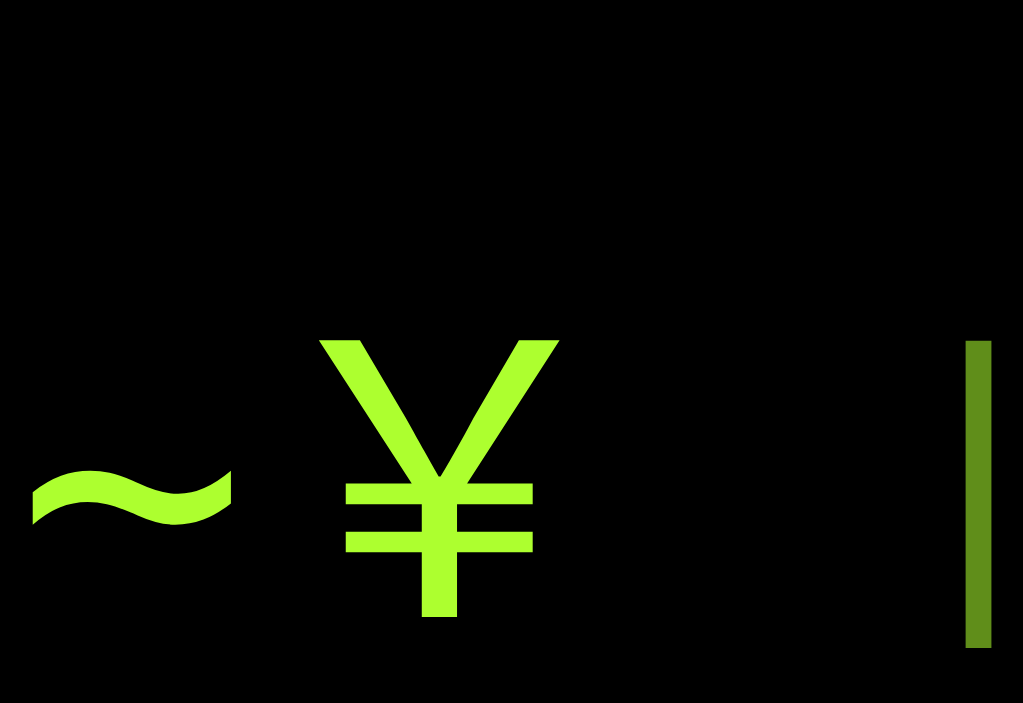
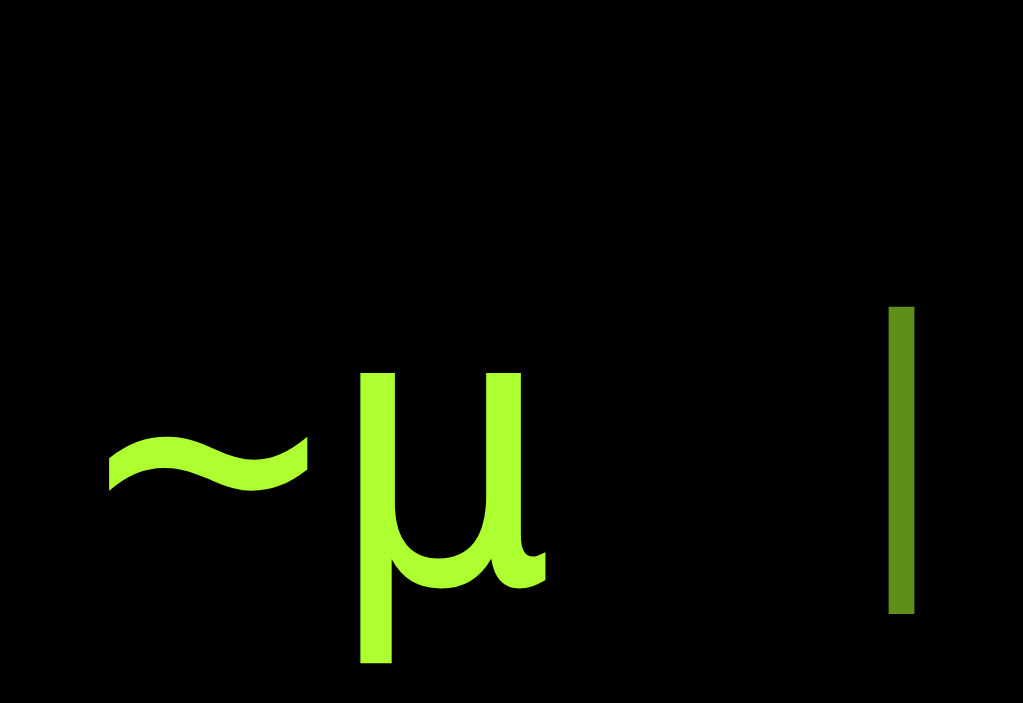
Before and after one commit to terminalnetwork/terminalnet.work, a Jekyll site: the page built from index.html, in a window 1280 px wide. Shown: the top 703 px of the page, without its empty margins (85-1108 px from the left). Built offline with Jekyll 4.4.1, drawn with Linux system fonts in a browser that asks for light colours; comment, search, counter and statistics services are not loaded.

Commit message:
Updated 'index.html' via CloudCannon

```diff
--- a/index.html
+++ b/index.html
@@ -47,4 +47,4 @@ font-familY: "Deja-vu Mono", Monaco, monospace, sans-serif;
   }
 </style>
 
-<a href="/kiribari-step1/"><div class="prompt">~￥ <span class="cursor">|</span></div></a>
+<a href="/kiribari-step1/"><div class="prompt">~μ <span class="cursor">|</span></div></a>
```
